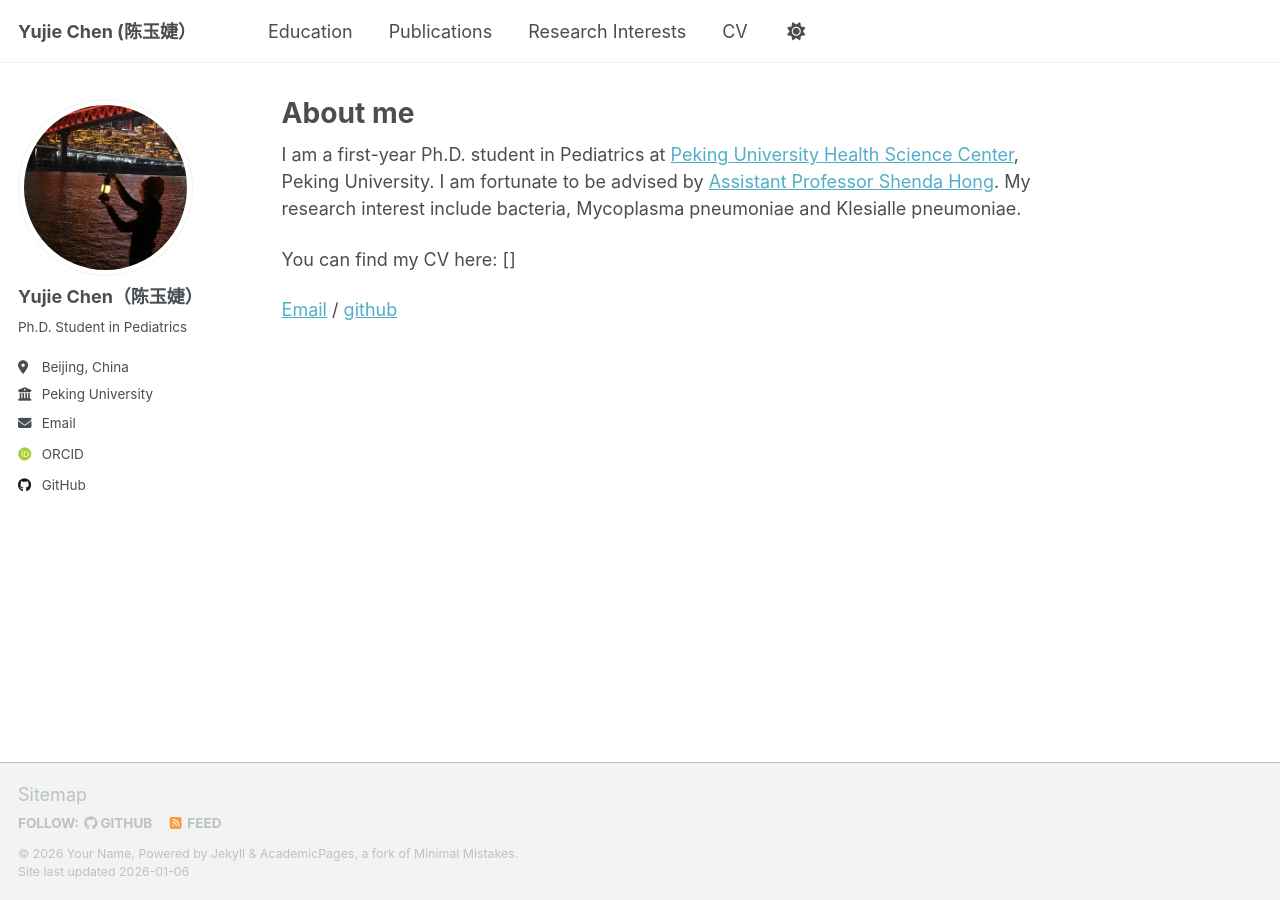
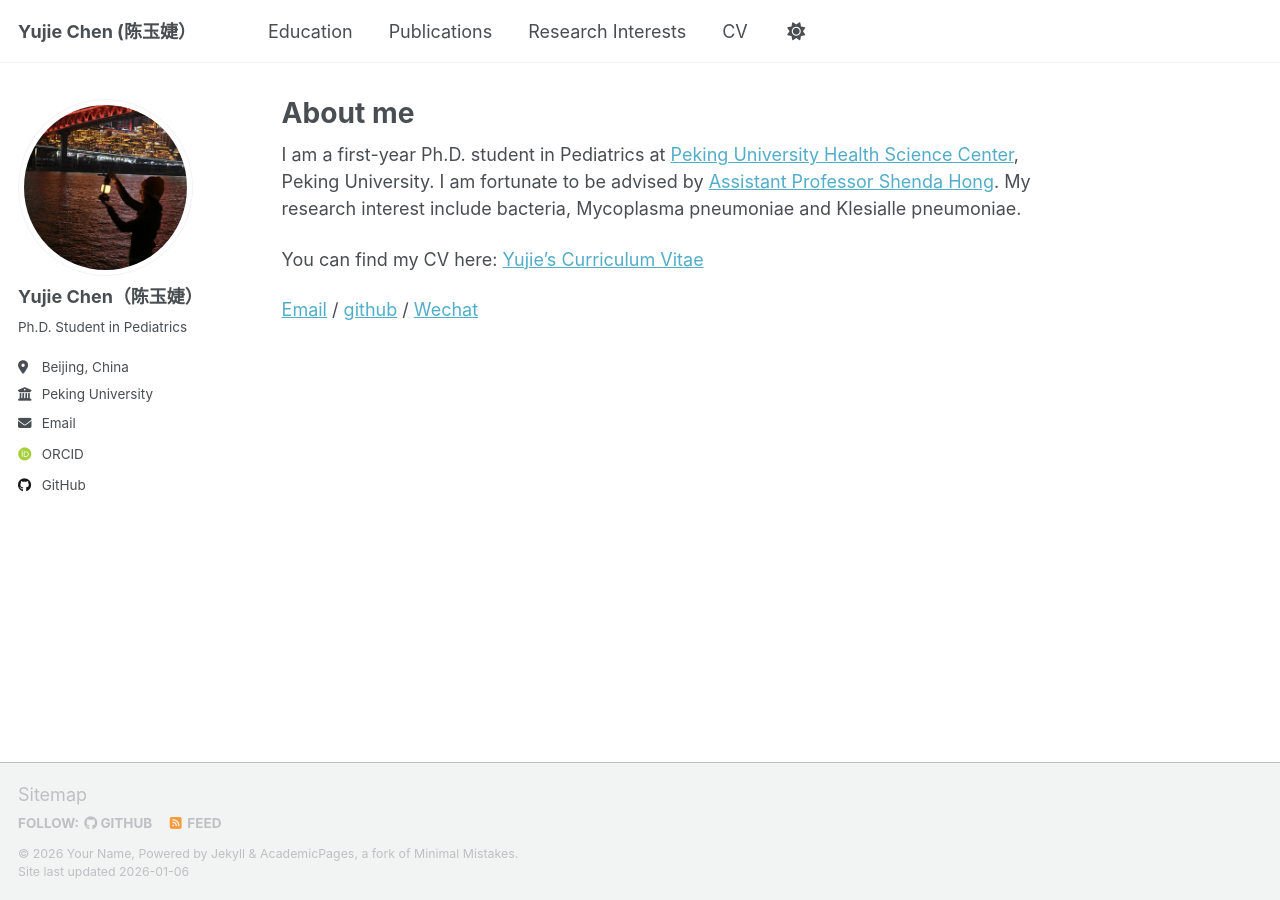
Before and after one commit to yujie7799/yujie7799.github.io, a Jekyll site: the page built from _pages/about.md, in a window 1280 px wide. Built offline with Jekyll 4.4.1, drawn with Linux system fonts in a browser that asks for light colours; some web fonts are replaced; a script that is not in the unit is left out.

Commit message:
Update about.md

```diff
--- a/_pages/about.md
+++ b/_pages/about.md
@@ -9,6 +9,6 @@ redirect_from:
 
 I am a first-year Ph.D. student in Pediatrics at [Peking University Health Science Center](https://www.bjmu.edu.cn), Peking University. I am fortunate to be advised by [Assistant Professor Shenda Hong](https://hsd1503.github.io). My research interest include bacteria, Mycoplasma pneumoniae and Klesialle pneumoniae.
 
-You can find my CV here: []
+You can find my CV here: [Yujie's Curriculum Vitae](../assets/Curriculum_Vitae.pdf)
 
-[Email](mailto:yujie5376@163.com) / [github](https://github.com/yujie7799)
+[Email](mailto:yujie5376@163.com) / [github](https://github.com/yujie7799) / [Wechat](../image/wechat.jpg)
```
